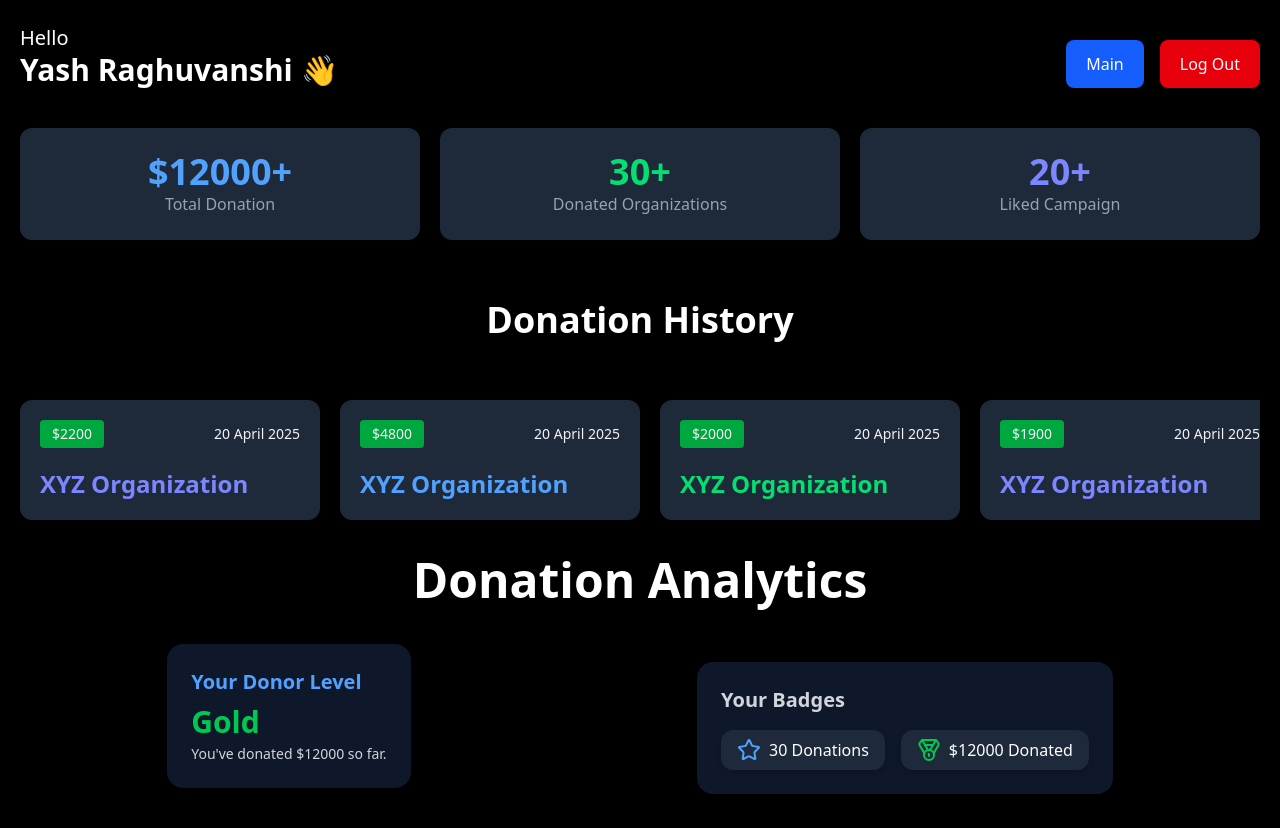
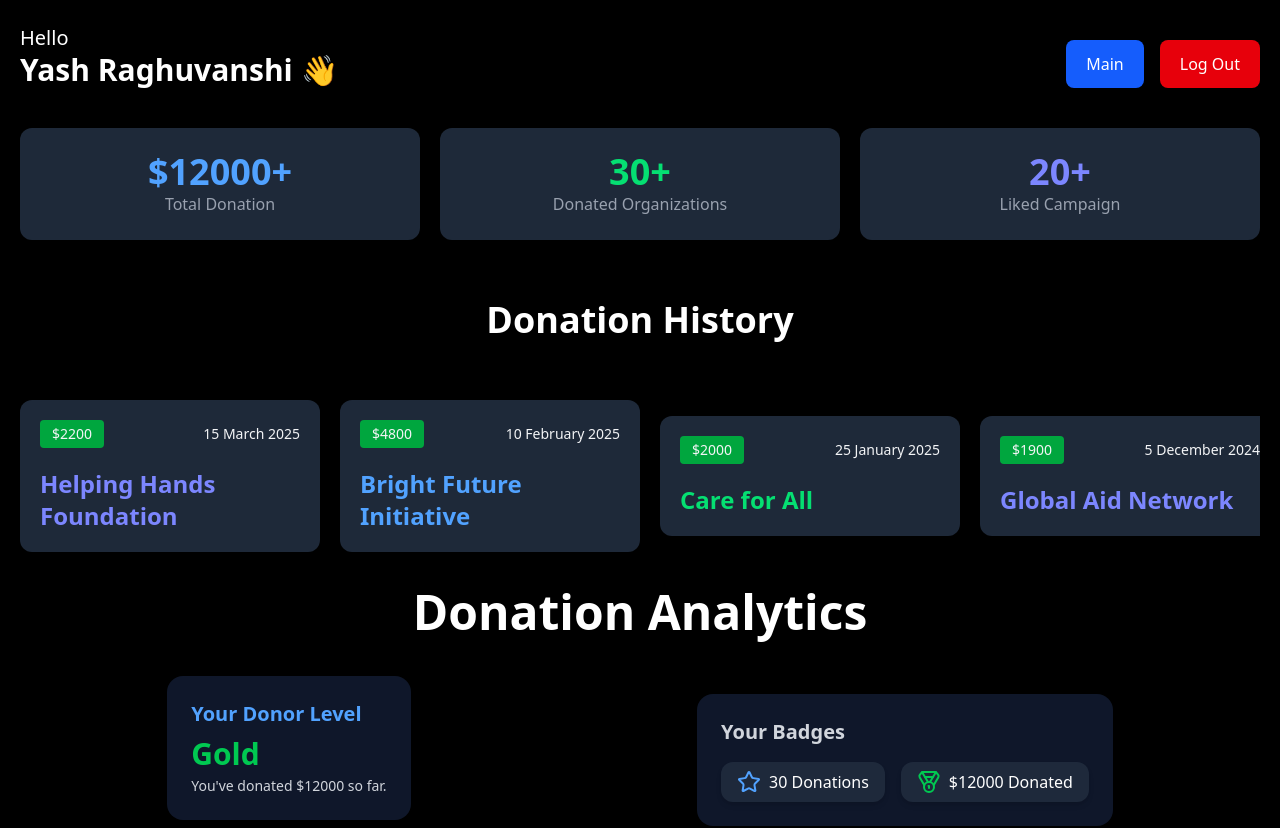
Before and after one commit to YNVSolutions/SwiftCause_Web, a Next.js app: page /UserDashboard in a window 1280 px wide. Shown: the top 828 px of the page. Built offline with nearby package versions, Linux system fonts and the light colour scheme.

Commit message:
org names

```diff
--- a/app/UserDashboard/Others/DonationList.jsx
+++ b/app/UserDashboard/Others/DonationList.jsx
@@ -14,44 +14,44 @@ const DonationList = () => {
                 <div className='flex-shrink-0 w-full md:w-[300px] bg-gray-800 rounded-xl py-5 px-5'>
                     <div className='flex justify-between items-center'>
                         <h2 className='bg-green-600 text-sm px-3 py-1 rounded'>$2200</h2>
-                        <h2 className='text-sm'>20 April 2025</h2>
+                        <h2 className='text-sm'>15 March 2025</h2>
                     </div>
-                    <h2 className='text-2xl font-semibold mt-5 text-indigo-400'>XYZ Organization</h2>
+                    <h2 className='text-2xl font-semibold mt-5 text-indigo-400'>Helping Hands Foundation</h2>
                 </div>
                 <div className='flex-shrink-0 w-full md:w-[300px] bg-gray-800 rounded-xl py-5 px-5'>
                     <div className='flex justify-between items-center'>
                         <h2 className='bg-green-600 text-sm px-3 py-1 rounded'>$4800</h2>
-                        <h2 className='text-sm'>20 April 2025</h2>
+                        <h2 className='text-sm'>10 February 2025</h2>
                     </div>
-                    <h2 className='text-2xl font-semibold mt-5 text-blue-400'>XYZ Organization</h2>
+                    <h2 className='text-2xl font-semibold mt-5 text-blue-400'>Bright Future Initiative</h2>
                 </div>
                 <div className='flex-shrink-0 w-full md:w-[300px] bg-gray-800 rounded-xl py-5 px-5'>
                     <div className='flex justify-between items-center'>
                         <h2 className='bg-green-600 text-sm px-3 py-1 rounded'>$2000</h2>
-                        <h2 className='text-sm'>20 April 2025</h2>
+                        <h2 className='text-sm'>25 January 2025</h2>
                     </div>
-                    <h2 className='text-2xl font-semibold mt-5 text-green-400'>XYZ Organization</h2>
+                    <h2 className='text-2xl font-semibold mt-5 text-green-400'>Care for All</h2>
                 </div>
                 <div className='flex-shrink-0 w-full md:w-[300px] bg-gray-800 rounded-xl py-5 px-5'>
                     <div className='flex justify-between items-center'>
                         <h2 className='bg-green-600 text-sm px-3 py-1 rounded'>$1900</h2>
-                        <h2 className='text-sm'>20 April 2025</h2>
+                        <h2 className='text-sm'>5 December 2024</h2>
                     </div>
-                    <h2 className='text-2xl font-semibold mt-5 text-indigo-400'>XYZ Organization</h2>
+                    <h2 className='text-2xl font-semibold mt-5 text-indigo-400'>Global Aid Network</h2>
                 </div>
                 <div className='flex-shrink-0 w-full md:w-[300px] bg-gray-800 rounded-xl py-5 px-5'>
                     <div className='flex justify-between items-center'>
                         <h2 className='bg-green-600 text-sm px-3 py-1 rounded'>$2000</h2>
-                        <h2 className='text-sm'>20 April 2025</h2>
+                        <h2 className='text-sm'>18 November 2024</h2>
                     </div>
-                    <h2 className='text-2xl font-semibold mt-5 text-blue-400'>XYZ Organization</h2>
+                    <h2 className='text-2xl font-semibold mt-5 text-blue-400'>Hope for Tomorrow</h2>
                 </div>
                 <div className='flex-shrink-0 w-full md:w-[300px] bg-gray-800 rounded-xl py-5 px-5'>
                     <div className='flex justify-between items-center'>
                         <h2 className='bg-green-600 text-sm px-3 py-1 rounded'>$1500</h2>
-                        <h2 className='text-sm'>20 April 2025</h2>
+                        <h2 className='text-sm'>30 October 2024</h2>
                     </div>
-                    <h2 className='text-2xl font-semibold mt-5 text-green-400'>XYZ Organization</h2>
+                    <h2 className='text-2xl font-semibold mt-5 text-green-400'>Unity in Action</h2>
                 </div>
             </div>
         </>
```
